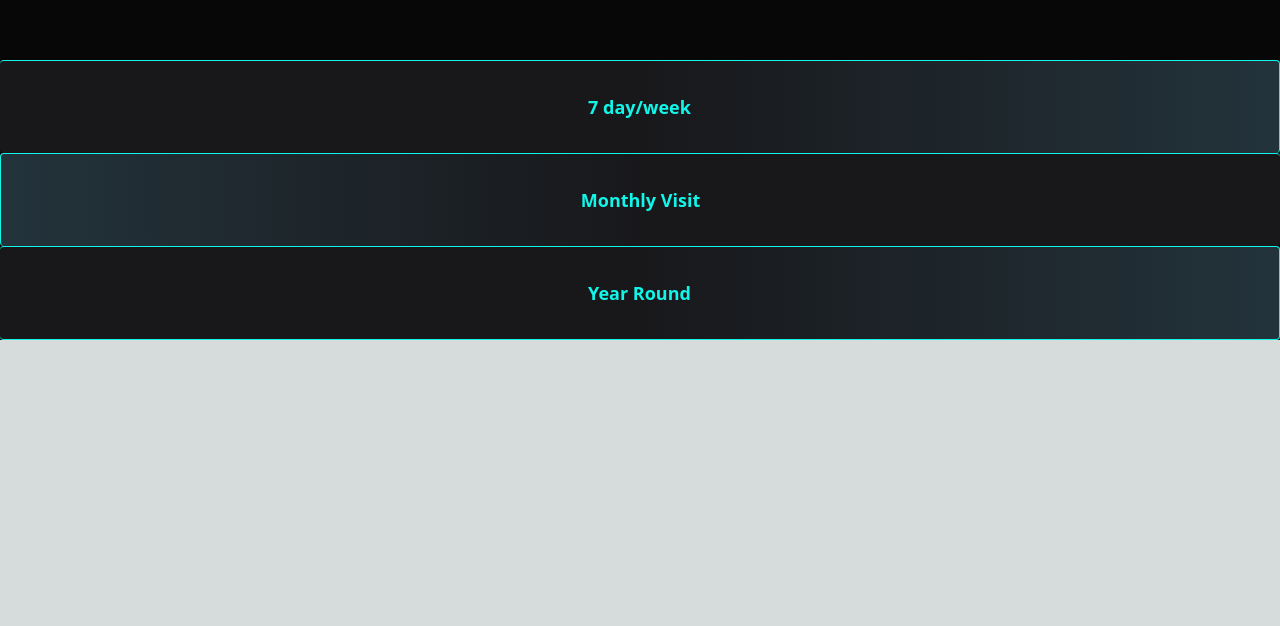
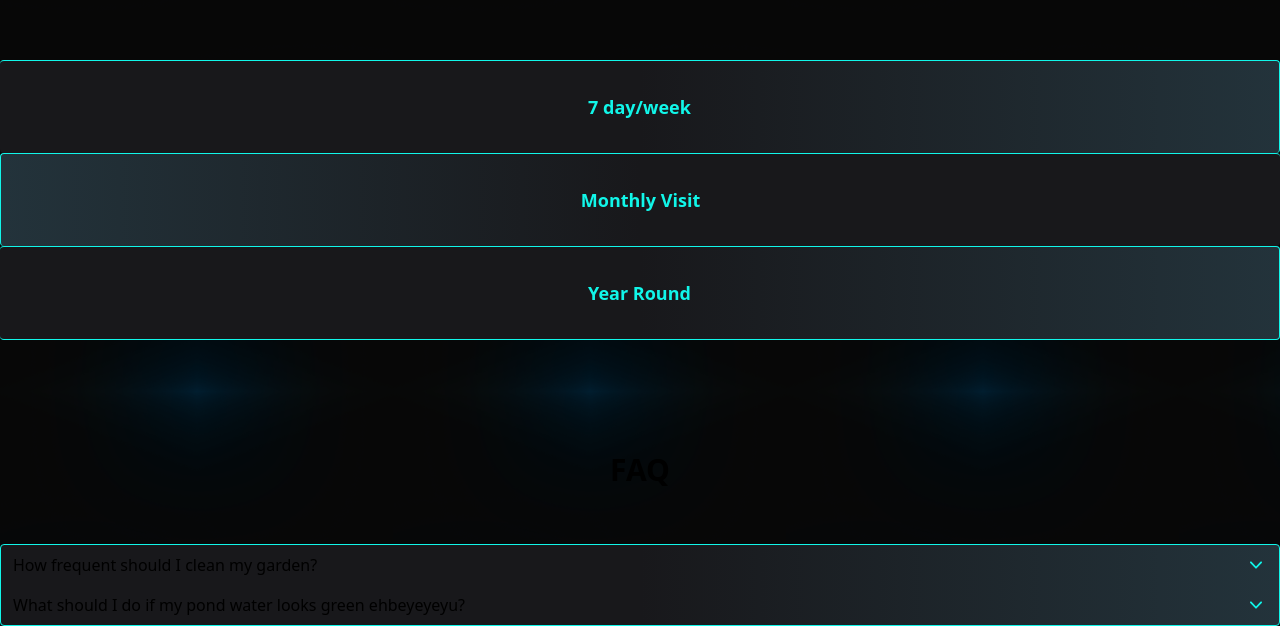
Before and after one commit to DaisNaid/Aquatics, a Next.js app: page / in a window 1280 px wide. Shown: the part 526-1152 px from the top of the page. Before the commit the page ends 866 px from the top, so only its background shows below. Built offline with nearby package versions, Linux system fonts and the light colour scheme.

Commit message:
Added FAQ

```diff
--- /dev/null
+++ b/components/FAQ/index.js
@@ -0,0 +1,42 @@
+import { Disclosure } from '@headlessui/react';
+import { ChevronUpIcon } from '@heroicons/react/20/solid';
+
+const FAQ = () => {
+    return (
+        <div className='mt-28'>
+            <div className='text-center mb-14'>
+                <span className="font-bold text-3xl">FAQ</span>
+            </div>
+            <div className='border border-tealGreen rounded bg-gradient-to-r from-zinc-900 via-zinc-900 to-opaque'>
+                <Disclosure>
+                    {({ open }) => (
+                    <>
+                        <Disclosure.Button className='py-2 flex mx-3'>
+                            <span>How frequent should I clean my garden?</span>
+                            <ChevronUpIcon className={`${ open ? '' : 'rotate-180 transform' } h-6 w-6 text-tealGreen absolute right-3`} />
+                        </Disclosure.Button>
+                        <Disclosure.Panel className='text-zinc-300 mx-3'>
+                            A few times a month
+                        </Disclosure.Panel>
+                    </>
+                    )}
+                </Disclosure>
+                <Disclosure>
+                    {({ open }) => (
+                    <>
+                        <Disclosure.Button className='py-2 flex mx-3'>
+                            <span>What should I do if my pond water looks green ehbeyeyeyu?</span>
+                            <ChevronUpIcon className={`${ open ? '' : 'rotate-180 transform' } h-6 w-6 text-tealGreen absolute right-3`} />
+                        </Disclosure.Button>
+                        <Disclosure.Panel className='text-zinc-300 mx-3'>
+                            Filter the dirt and clean it
+                        </Disclosure.Panel>
+                    </>
+                    )}
+                </Disclosure>
+            </div>
+        </div>
+    )
+}
+
+export default FAQ;
--- a/package.json
+++ b/package.json
@@ -9,6 +9,8 @@
     "lint": "next lint"
   },
   "dependencies": {
+    "@headlessui/react": "^1.7.14",
+    "@heroicons/react": "^2.0.18",
     "@types/node": "20.2.3",
     "@types/react": "18.2.6",
     "@types/react-dom": "18.2.4",
--- a/pages/index.tsx
+++ b/pages/index.tsx
@@ -1,6 +1,7 @@
 import Header from '../components/Header';
 import Services from '../components/Services';
 import Contracts from '../components/Contracts';
+import FAQ from '../components/FAQ';
 import { Inter } from 'next/font/google';
 
 const inter = Inter({ subsets: ['latin'] })
@@ -11,6 +12,7 @@ export default function Home() {
     <Header />
     <Services />
     <Contracts />
+    <FAQ />
   </div>
   )
 }
```
Also changed, not shown: 1 other file (tests, documents, lock files or other folders).
